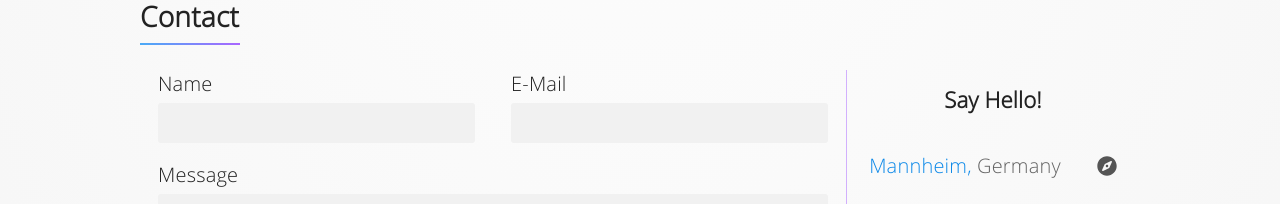
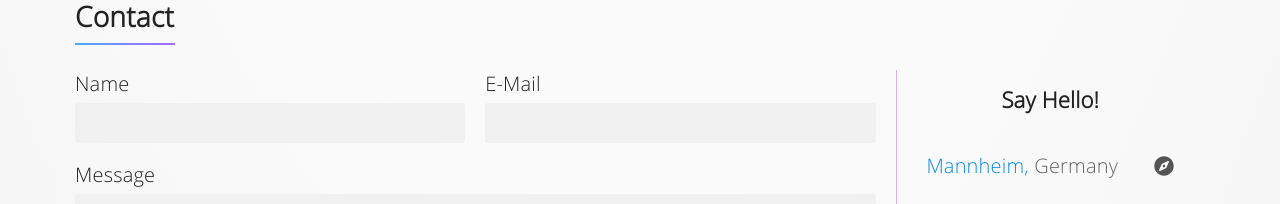
Before and after one commit to m-gebhard/website_2020, a Vue app: page / in a window 1280 px wide. Shown: the part 2113-2317 px from the top of the page. Built offline with nearby package versions, Linux system fonts and the light colour scheme.

Commit message:
Limit page content width to 1200px.

```diff
--- a/src/assets/scss/app.scss
+++ b/src/assets/scss/app.scss
@@ -34,6 +34,7 @@ body {
     min-height: 100vh;
     display: flex;
     flex-direction: column;
+    align-items: center;
 
     overflow: hidden;
     color: $color-font-light;
--- a/src/assets/scss/components/_contact-box.scss
+++ b/src/assets/scss/components/_contact-box.scss
@@ -48,8 +48,6 @@
 }
 
 .contact-box__row {
-    @include spacing(margin, s, bottom);
-
     display: flex;
     flex-flow: column wrap;
 
@@ -59,7 +57,7 @@
 }
 
 .contact-box__input {
-    @include spacing(margin, s, left right);
+    @include spacing(margin, s, bottom);
 
     flex: 1;
 
@@ -83,6 +81,10 @@
 
     textarea {
         min-height: 200px;
+    }
+
+    @include bp(m) {
+        margin-right: 20px;
     }
 }
 
--- a/src/assets/scss/components/_page-section.scss
+++ b/src/assets/scss/components/_page-section.scss
@@ -1,7 +1,9 @@
 .page-section {
-    @include spacing(padding, xl, left right);
     @include spacing(padding, l, top bottom);
+    @include spacing(padding, l, left right);
 
+    width: 100%;
+    max-width: 1200px;
     min-height: 50vh;
     text-align: center;
 
```
